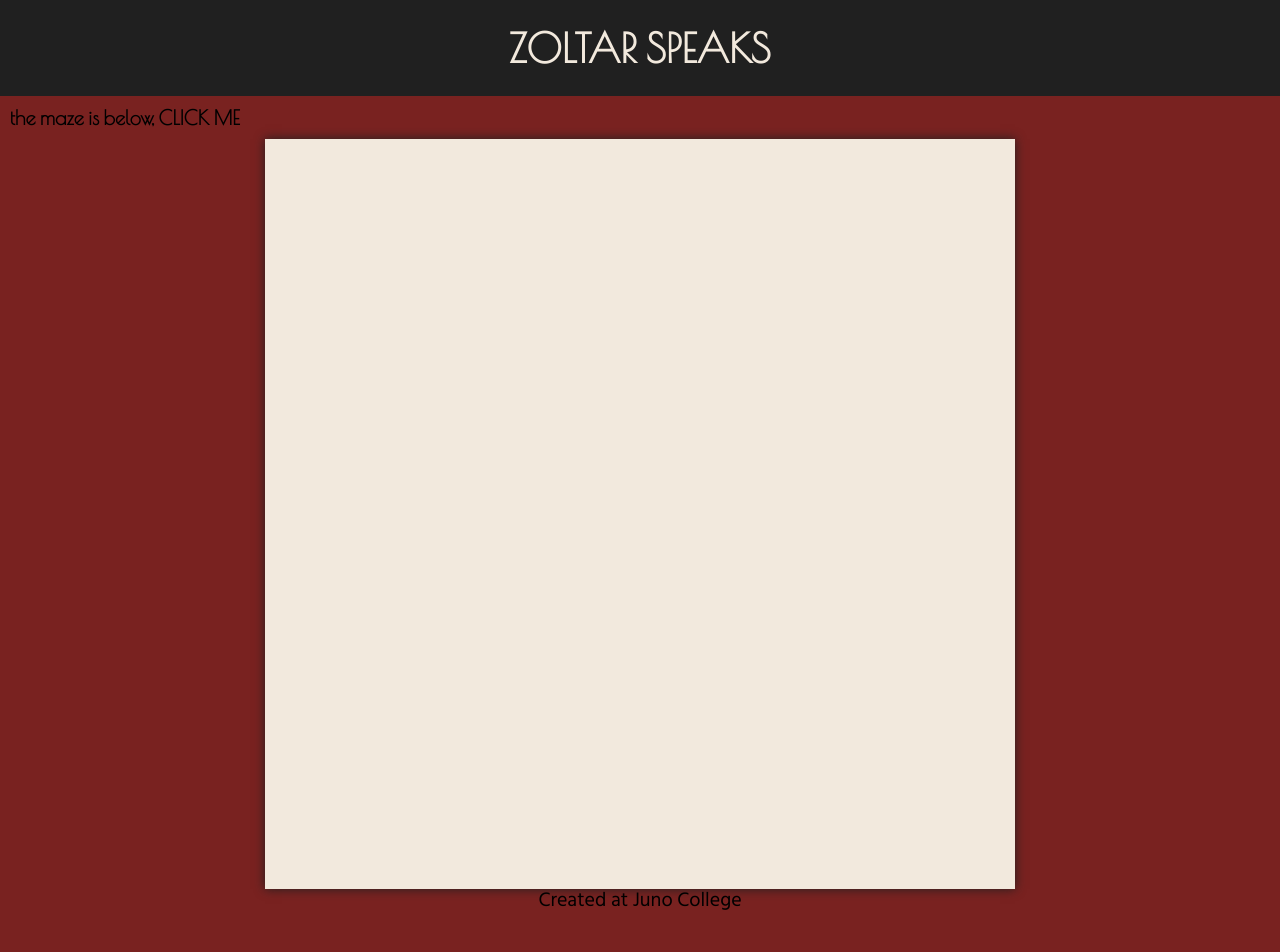
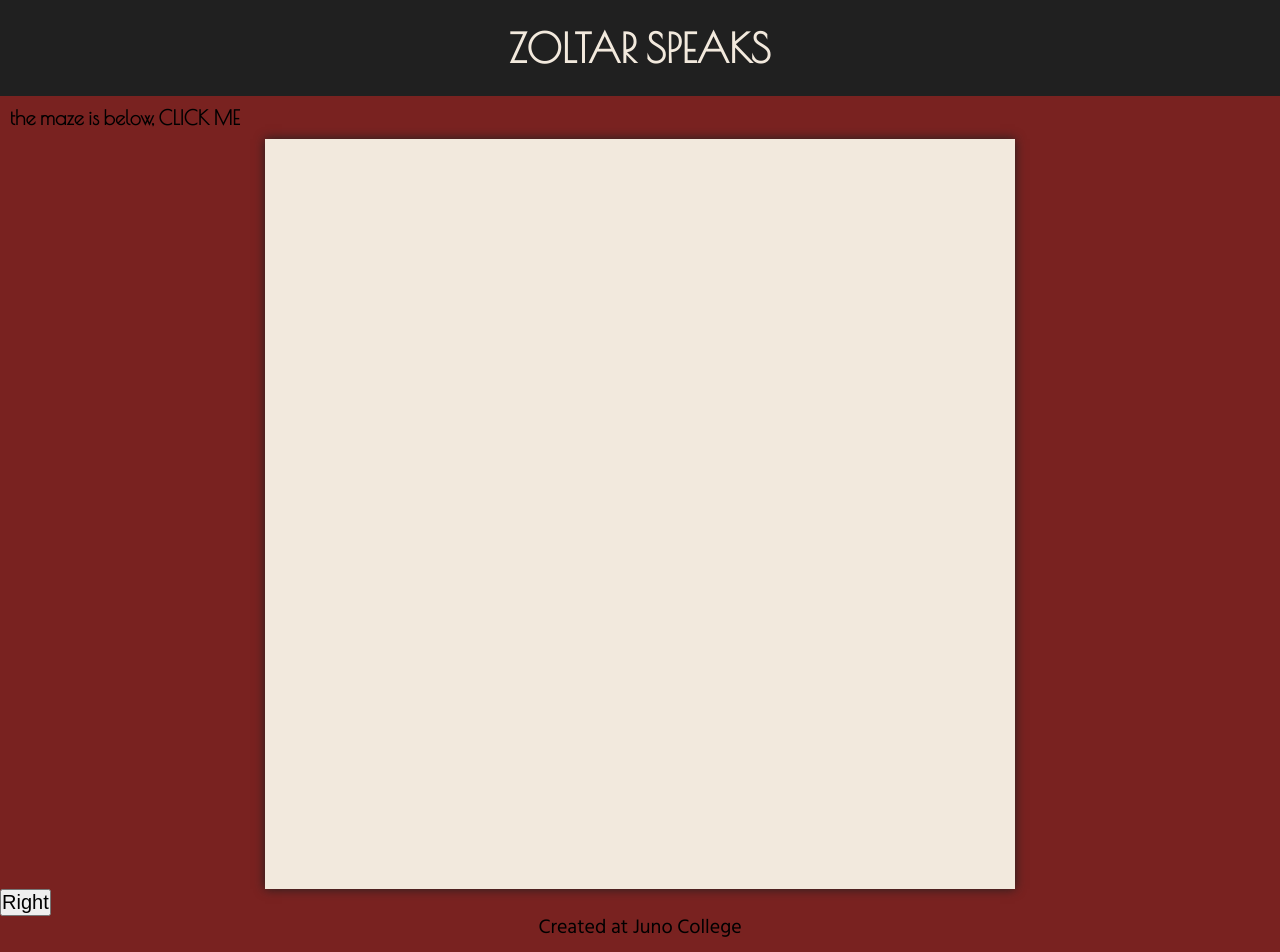
Before and after one commit to barrie-tenal-prachi-asif-project-6/barrie-tenal-prachi-asif-project-6, a React (Create React App) app: page /maze in a window 1280 px wide. Shown: the top 952 px of the page. Before the commit the page ends 929 px from the top, so only its background shows below. Built offline with nearby package versions, Linux system fonts and the light colour scheme.

Commit message:
pushing local

```diff
--- a/src/components/Maze.js
+++ b/src/components/Maze.js
@@ -146,9 +146,6 @@
         document.addEventListener('keydown', moveCoin);
     }
 
-
-
-
     render() {
         return (
             <>
@@ -162,6 +159,8 @@
                     </Link>
                     : null
                 }
+
+                <button onClick={this.moveRight}>Right</button>
             </>
         );
     }
```
Also changed, not shown: 1 other file (tests, documents, lock files or other folders).
